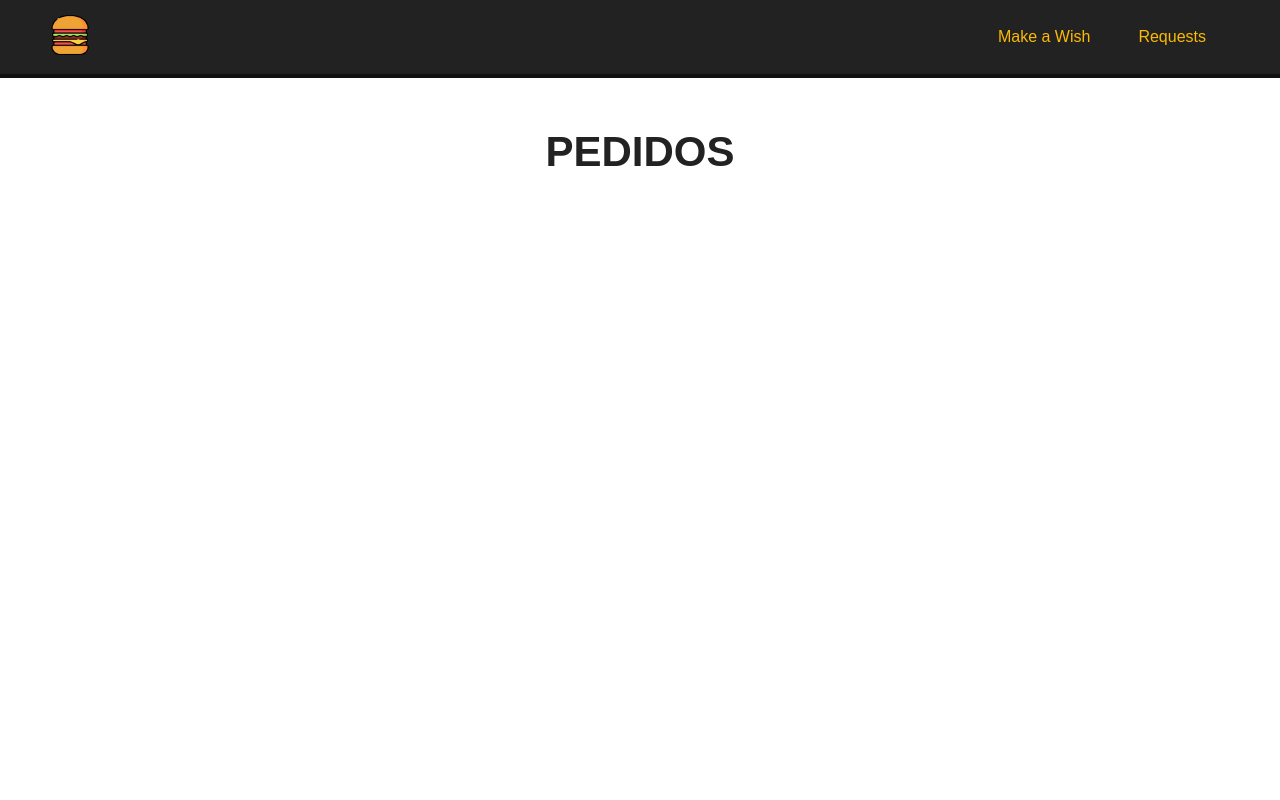
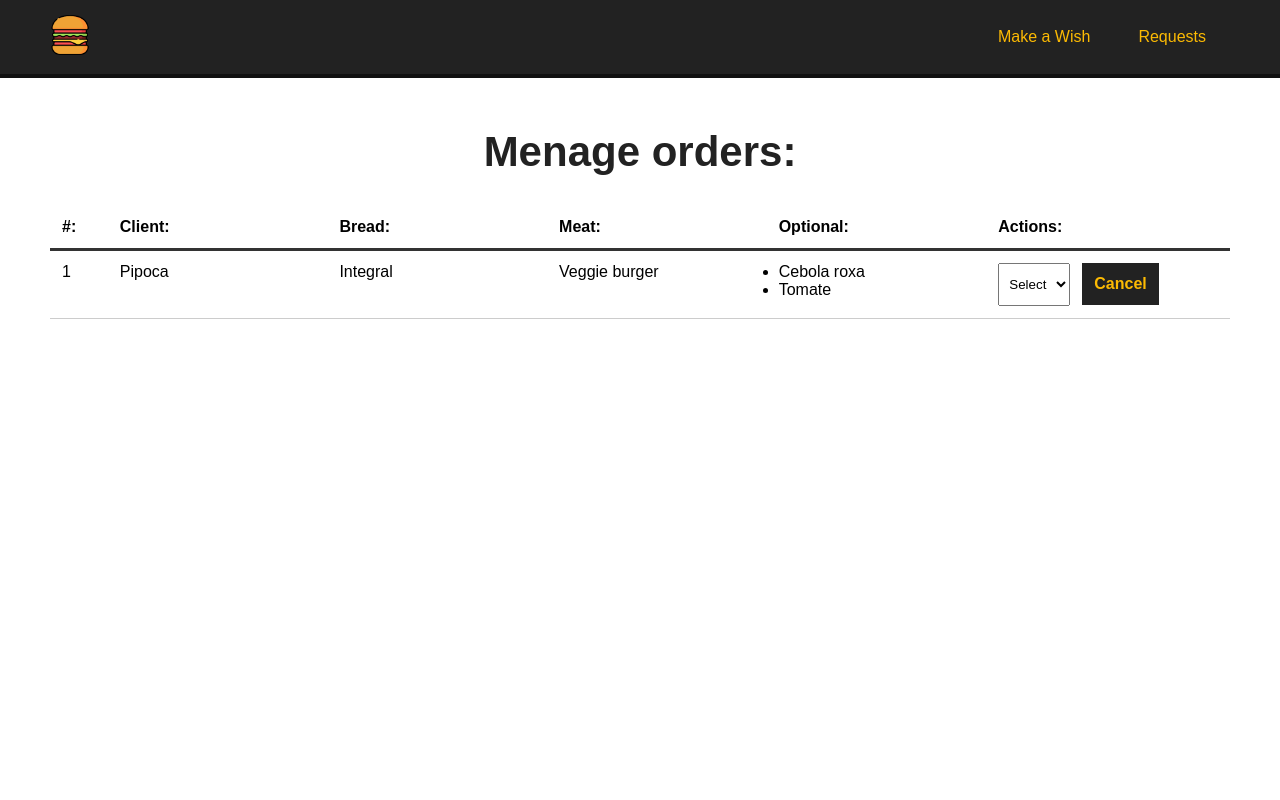
Before and after one commit to DaianaEgerMichels/make-your-burger-vue, a Vue app: page /pedidos in a window 1280 px wide. Shown: the top 800 px of the page. Built offline with nearby package versions, Linux system fonts and the light colour scheme; data requests are answered from the project's data file; the HTML template or start-up script is replaced by a standard one.

Commit message:
adds page requests styles

```diff
--- a/db/db.json
+++ b/db/db.json
@@ -80,8 +80,12 @@
   "burgers": [
     {
       "nameClient": "Pipoca",
-      "meat": "Picanha",
+      "meat": "Veggie burger",
       "bread": "Integral",
+      "optionals": [
+        "Cebola roxa",
+        "Tomate"
+      ],
       "status": "Requested",
       "id": 1
     }
--- a/src/components/BurgerForm.vue
+++ b/src/components/BurgerForm.vue
@@ -10,21 +10,21 @@
                 <div class="input-container">
                     <label for="bread">Choose the Type of Bread:</label>
                     <select id="bread" name="bread" v-model="bread">
-                        <option value="">Select the Bread</option>
+                        <option disabled value="">Select the Bread</option>
                         <option v-for="bread in breads" :key="bread.id" :value="bread.tipo">{{bread.tipo}}</option>
                     </select>
                 </div>
                 <div class="input-container">
                     <label for="meat">Choose the Type of Meat:</label>
                     <select id="meat" name="meat" v-model="meat">
-                        <option value="">Select the Meat</option>
+                        <option disabled value="">Select the Meat</option>
                         <option v-for="meat in meats" :key="meat.id" :value="meat.tipo">{{meat.tipo}}</option>
                     </select>
                 </div>
                 <div id="options-container" class="input-container">
-                    <label id="options-title" for="options">Select the Options:</label>
+                    <label id="options-title" for="optionals">Select the Options:</label>
                     <div class="checkbox-container" v-for="optional in optionalsdata" :key="optional.id">
-                        <input type="checkbox" name="options" v-model="options" :value="optional.tipo">
+                        <input type="checkbox" name="options" v-model="optionals" :value="optional.tipo">
                         <span>{{optional.tipo}}</span>
                     </div>
                 </div>
@@ -49,7 +49,7 @@
         nameClient: null,
         bread: null,
         meat: null,
-        options: [],
+        optionals: [],
         msg: null
       }
     },
@@ -70,7 +70,7 @@
           nameClient: this.nameClient,
           meat: this.meat,
           bread: this.bread,
-          optionals: this.optionals,
+          optionals: Array.from(this.optionals),
           status: "Requested"
         }
 
@@ -92,7 +92,7 @@
         this.nameClient = "";
         this.meat = "";
         this.bread = "";
-        this.options = "";
+        this.optionals = [];
       }
     },
     mounted(){
--- /dev/null
+++ b/src/components/Dashboard.vue
@@ -0,0 +1,117 @@
+<template>
+    <div id="burger-table">
+        <div>
+            <div id="burger-table-heading">
+                <div class="order-id">
+                    #:
+                </div>
+                <div>Client:</div>
+                <div>Bread:</div>
+                <div>Meat:</div>
+                <div>Optional:</div>
+                <div>Actions:</div>
+            </div>
+        </div>
+        <div id="burger-table-rows">
+            <div class="burger-table-row" v-for="burger in burgers" :key="burger.id">
+                <div class="order-number">{{burger.id}}</div>
+                <div>{{burger.nameClient}}</div>
+                <div>{{burger.bread}}</div>
+                <div>{{burger.meat}}</div>
+                <div>
+                    <ul>
+                        <li v-for="(optional, index) in burger.optionals" :key="index">{{optional}}</li>
+                    </ul>
+                </div>
+                <div>
+                    <select name="status" class="status">
+                        <option value="">Select</option>
+                    </select>
+                    <button class="delete-btn">Cancel</button>
+                </div>
+            </div>
+        </div>
+    </div>
+</template>
+
+<script>
+    export default {
+        name: "Dashboard",
+        data() {
+            return {
+                burgers: null,
+                burger_id: null,
+                status: []
+            }
+        },
+        methods: {
+            async getRequests() {
+                const req = await fetch("http://localhost:3000/burgers");
+                const data = await req.json();
+                this.burgers = data;
+
+            }
+        },
+        mounted() {
+            this.getRequests();
+        }
+    }
+</script>
+
+<style scoped>
+#burger-table {
+    max-width: 1200px;
+    margin: 0 auto;
+}
+
+#burger-table-heading,
+#burger-table-rows,
+.burger-table-row {
+    display: flex;
+    flex-wrap: wrap;
+}
+
+#burger-table-heading {
+    font-weight: bold;
+    padding: 12px;
+    border-bottom: 3px solid #333;
+}
+
+#burger-table-heading div,
+.burger-table-row div {
+    width: 19%;
+}
+
+.burger-table-row {
+    width: 100%;
+    padding: 12px;
+    border-bottom: 1px solid #CCC;
+}
+
+#burger-table-heading .order-id,
+.burger-table-row .order-number {
+    width: 5%;
+}
+
+select {
+    padding: 12px 6px;
+    margin-right: 12px;
+}
+
+.delete-btn {
+    background-color: #222;
+    color: #FCBA03;
+    font-weight: bold;
+    border: 2px solid #222;
+    padding: 10px;
+    font-size: 16px;
+    margin: 0 auto;
+    cursor: poiter;
+    transition: .5s;
+}
+
+.delete-btn:hover {
+    background-color: transparent;
+    color: #222;
+}
+</style>
--- a/src/router/index.js
+++ b/src/router/index.js
@@ -11,7 +11,7 @@
     path: "/pedidos",
     name: "Pedidos",
     component: () =>
-      import(/* webpackChunkName: "pedidos" */ "../views/Pedidos.vue"),
+      import(/* webpackChunkName: "pedidos" */ "../views/Requests.vue"),
   },
 ];
 
--- a/src/views/Pedidos.vue
+++ /dev/null
@@ -1,7 +0,0 @@
-<template>
-  <div class="main-container">
-    <h1>PEDIDOS</h1>
-  </div>
-</template>
-
-<script></script>
--- /dev/null
+++ b/src/views/Requests.vue
@@ -0,0 +1,16 @@
+<template>
+  <div class="main-container">
+    <h1>Menage orders:</h1>
+    <Dashboard/>
+  </div>
+</template>
+
+<script>
+import Dashboard from '../components/Dashboard.vue'
+export default {
+      name: "Requests",
+      components: {
+        Dashboard
+      }
+}
+</script>
```
Also changed, not shown: 2 other files (tests, documents, lock files or other folders).
